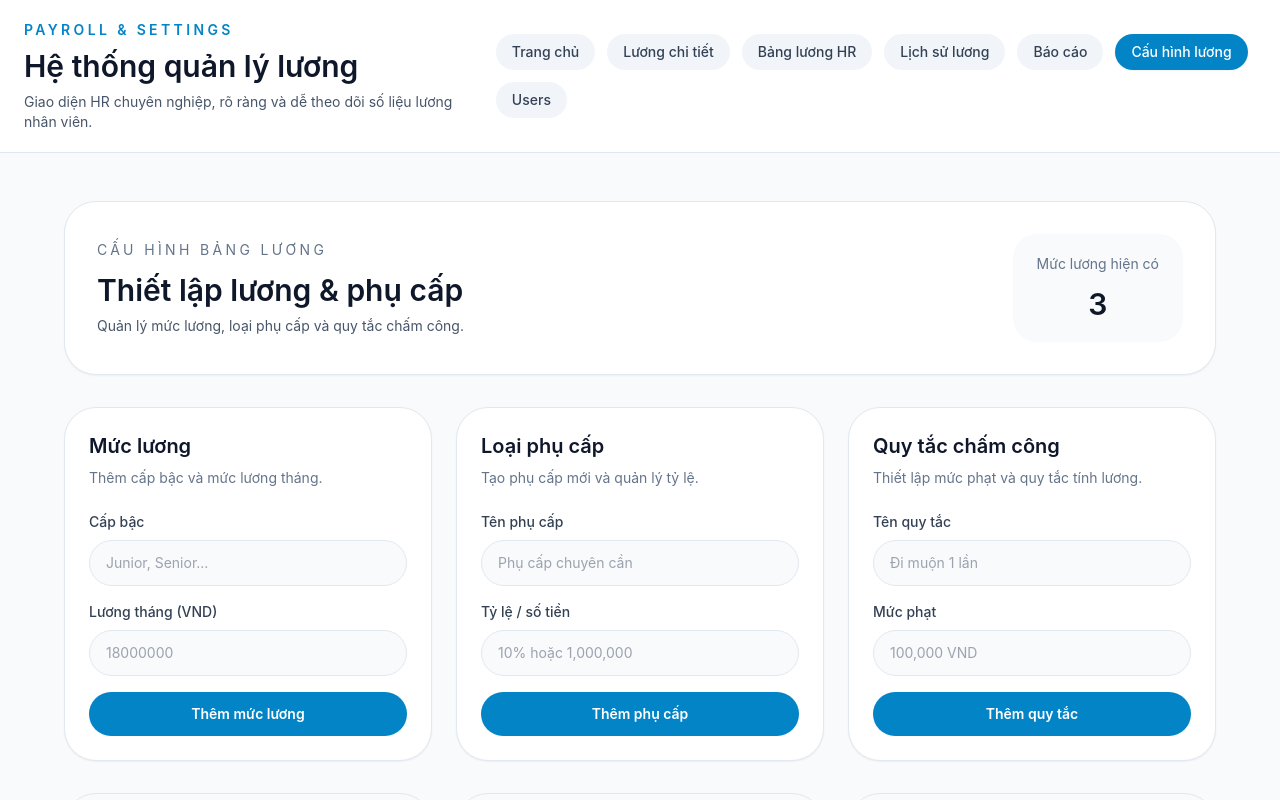
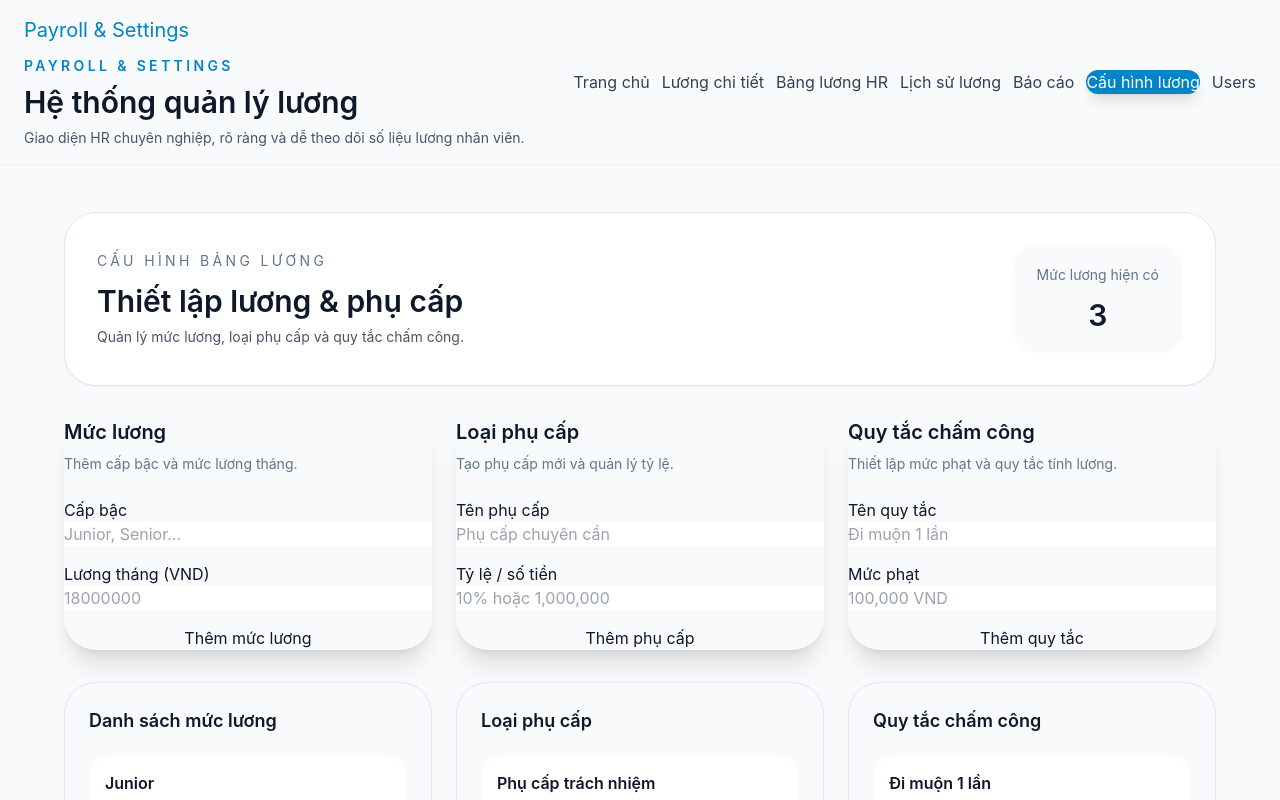
Before and after one commit to Hyuga31415/XayDungPhanMemWebNhom2Thu3Chieu, a React (Vite) app in the folder Frontend/: page /payroll-settings in a window 1280 px wide. Shown: the top 800 px of the page. Built offline with nearby package versions, Linux system fonts and the light colour scheme.

Commit message:
feat(fe): upgrade payroll UI with DaisyUI styling

```diff
--- a/Frontend/package.json
+++ b/Frontend/package.json
@@ -16,6 +16,7 @@
   "devDependencies": {
     "@vitejs/plugin-react": "^4.2.1",
     "autoprefixer": "^10.4.27",
+    "daisyui": "^5.5.19",
     "postcss": "^8.5.8",
     "tailwindcss": "^3.4.5",
     "vite": "^5.1.4"
--- a/Frontend/src/App.jsx
+++ b/Frontend/src/App.jsx
@@ -99,13 +99,18 @@ const navItems = [
 function App() {
   return (
     <BrowserRouter>
-      <div className="min-h-screen bg-slate-50 text-slate-900">
-        <header className="border-b border-slate-200 bg-white/90 backdrop-blur-sm">
-          <div className="mx-auto flex max-w-7xl flex-col gap-4 px-4 py-5 sm:px-6 md:flex-row md:items-center md:justify-between">
-            <div>
-              <p className="text-sm font-semibold uppercase tracking-[0.24em] text-sky-600">Payroll & Settings</p>
-              <h1 className="mt-2 text-3xl font-semibold text-slate-900">Hệ thống quản lý lương</h1>
-              <p className="mt-2 max-w-2xl text-sm text-slate-600">Giao diện HR chuyên nghiệp, rõ ràng và dễ theo dõi số liệu lương nhân viên.</p>
+      <div className="min-h-screen bg-base-200 text-base-content">
+        <header className="navbar bg-base-100 shadow-sm">
+          <div className="container mx-auto flex flex-col gap-4 px-4 py-4 sm:px-6 md:flex-row md:items-center md:justify-between">
+            <div className="flex flex-col gap-3">
+              <div className="flex items-center gap-3">
+                <span className="btn btn-ghost normal-case text-xl text-sky-600">Payroll & Settings</span>
+              </div>
+              <div>
+                <p className="text-sm font-semibold uppercase tracking-[0.24em] text-sky-600">Payroll & Settings</p>
+                <h1 className="mt-2 text-3xl font-semibold text-slate-900">Hệ thống quản lý lương</h1>
+                <p className="mt-2 max-w-2xl text-sm text-slate-600">Giao diện HR chuyên nghiệp, rõ ràng và dễ theo dõi số liệu lương nhân viên.</p>
+              </div>
             </div>
             <nav className="flex flex-wrap items-center gap-3">
               {navItems.map((item) => (
@@ -113,7 +118,7 @@ function App() {
                   key={item.path}
                   to={item.path}
                   className={({ isActive }) =>
-                    `rounded-full px-4 py-2 text-sm font-medium transition ${isActive ? 'bg-sky-600 text-white shadow-sm' : 'bg-slate-100 text-slate-700 hover:bg-slate-200'}`
+                    `btn btn-ghost btn-sm rounded-full text-slate-700 transition ${isActive ? 'bg-sky-600 text-white shadow-lg' : 'bg-base-200 hover:bg-base-300'}`
                   }
                 >
                   {item.label}
@@ -123,7 +128,7 @@ function App() {
           </div>
         </header>
 
-        <main className="mx-auto max-w-7xl px-4 py-6 sm:px-6 lg:px-8">
+        <main className="container mx-auto px-4 py-6 sm:px-6 lg:px-8">
           <Routes>
             <Route
               path="/"
@@ -138,18 +143,18 @@ function App() {
                           Kiểm soát nhanh số liệu nhân viên, trạng thái bảng lương và cấu hình chi tiết trong cùng một giao diện.
                         </p>
                       </div>
-                      <div className="grid gap-4 sm:grid-cols-2 lg:grid-cols-3">
-                        <div className="rounded-[1.5rem] bg-white/10 p-5 backdrop-blur-sm">
-                          <p className="text-sm uppercase tracking-[0.2em] text-cyan-100/80">Tổng nhân viên</p>
-                          <p className="mt-3 text-3xl font-semibold">320</p>
+                      <div className="stats stats-vertical gap-4 rounded-[1.5rem] bg-white/10 p-4 text-white shadow-sm sm:stats-horizontal lg:stats-horizontal">
+                        <div className="stat rounded-3xl bg-white/10 p-5 shadow-sm">
+                          <div className="stat-title text-cyan-100/80">Tổng nhân viên</div>
+                          <div className="stat-value text-3xl">320</div>
                         </div>
-                        <div className="rounded-[1.5rem] bg-white/10 p-5 backdrop-blur-sm">
-                          <p className="text-sm uppercase tracking-[0.2em] text-cyan-100/80">Bảng lương</p>
-                          <p className="mt-3 text-3xl font-semibold">23</p>
+                        <div className="stat rounded-3xl bg-white/10 p-5 shadow-sm">
+                          <div className="stat-title text-cyan-100/80">Bảng lương</div>
+                          <div className="stat-value text-3xl">23</div>
                         </div>
-                        <div className="rounded-[1.5rem] bg-white/10 p-5 backdrop-blur-sm">
-                          <p className="text-sm uppercase tracking-[0.2em] text-cyan-100/80">Mức lương</p>
-                          <p className="mt-3 text-3xl font-semibold">12</p>
+                        <div className="stat rounded-3xl bg-white/10 p-5 shadow-sm">
+                          <div className="stat-title text-cyan-100/80">Mức lương</div>
+                          <div className="stat-value text-3xl">12</div>
                         </div>
                       </div>
                     </div>
--- a/Frontend/src/PayrollSettings.jsx
+++ b/Frontend/src/PayrollSettings.jsx
@@ -64,7 +64,8 @@ const PayrollSettings = ({ initialSalaryLevels, initialAllowances, initialRules
       </section>
 
       <section className="grid gap-6 xl:grid-cols-3">
-        <article className="rounded-[2rem] border border-slate-200 bg-white p-6 shadow-sm">
+        <article className="card rounded-[2rem] bg-base-100 shadow-xl">
+          <div className="card-body">
             <div className="flex items-center justify-between">
               <div>
                 <h2 className="text-xl font-semibold text-slate-900">Mức lương</h2>
@@ -72,79 +73,96 @@ const PayrollSettings = ({ initialSalaryLevels, initialAllowances, initialRules
               </div>
             </div>
             <form onSubmit={handleAddSalaryLevel} className="mt-6 space-y-4">
-            <div>
-              <label className="block text-sm font-medium text-slate-700">Cấp bậc</label>
+              <div className="form-control w-full">
+                <label className="label">
+                  <span className="label-text">Cấp bậc</span>
+                </label>
                 <input
                   value={newSalaryLabel}
                   onChange={(e) => setNewSalaryLabel(e.target.value)}
                   placeholder="Junior, Senior..."
-                className="mt-2 w-full rounded-3xl border border-slate-200 bg-slate-50 px-4 py-3 text-sm outline-none focus:border-sky-400 focus:ring-2 focus:ring-sky-100"
+                  className="input input-bordered w-full"
                 />
               </div>
-            <div>
-              <label className="block text-sm font-medium text-slate-700">Lương tháng (VND)</label>
+              <div className="form-control w-full">
+                <label className="label">
+                  <span className="label-text">Lương tháng (VND)</span>
+                </label>
                 <input
                   type="number"
                   value={newSalaryValue}
                   onChange={(e) => setNewSalaryValue(e.target.value)}
                   placeholder="18000000"
-                className="mt-2 w-full rounded-3xl border border-slate-200 bg-slate-50 px-4 py-3 text-sm outline-none focus:border-sky-400 focus:ring-2 focus:ring-sky-100"
+                  className="input input-bordered w-full"
                 />
               </div>
-            <button className="w-full rounded-3xl bg-sky-600 px-4 py-3 text-sm font-semibold text-white transition hover:bg-sky-700">Thêm mức lương</button>
+              <button className="btn btn-primary w-full">Thêm mức lương</button>
             </form>
+          </div>
         </article>
 
-        <article className="rounded-[2rem] border border-slate-200 bg-white p-6 shadow-sm">
+        <article className="card rounded-[2rem] bg-base-100 shadow-xl">
+          <div className="card-body">
             <h2 className="text-xl font-semibold text-slate-900">Loại phụ cấp</h2>
             <p className="mt-2 text-sm text-slate-500">Tạo phụ cấp mới và quản lý tỷ lệ.</p>
             <form onSubmit={handleAddAllowance} className="mt-6 space-y-4">
-            <div>
-              <label className="block text-sm font-medium text-slate-700">Tên phụ cấp</label>
+              <div className="form-control w-full">
+                <label className="label">
+                  <span className="label-text">Tên phụ cấp</span>
+                </label>
                 <input
                   value={newAllowanceLabel}
                   onChange={(e) => setNewAllowanceLabel(e.target.value)}
                   placeholder="Phụ cấp chuyên cần"
-                className="mt-2 w-full rounded-3xl border border-slate-200 bg-slate-50 px-4 py-3 text-sm outline-none focus:border-sky-400 focus:ring-2 focus:ring-sky-100"
+                  className="input input-bordered w-full"
                 />
               </div>
-            <div>
-              <label className="block text-sm font-medium text-slate-700">Tỷ lệ / số tiền</label>
+              <div className="form-control w-full">
+                <label className="label">
+                  <span className="label-text">Tỷ lệ / số tiền</span>
+                </label>
                 <input
                   value={newAllowanceRate}
                   onChange={(e) => setNewAllowanceRate(e.target.value)}
                   placeholder="10% hoặc 1,000,000"
-                className="mt-2 w-full rounded-3xl border border-slate-200 bg-slate-50 px-4 py-3 text-sm outline-none focus:border-sky-400 focus:ring-2 focus:ring-sky-100"
+                  className="input input-bordered w-full"
                 />
               </div>
-            <button className="w-full rounded-3xl bg-sky-600 px-4 py-3 text-sm font-semibold text-white transition hover:bg-sky-700">Thêm phụ cấp</button>
+              <button className="btn btn-primary w-full">Thêm phụ cấp</button>
             </form>
+          </div>
         </article>
 
-        <article className="rounded-[2rem] border border-slate-200 bg-white p-6 shadow-sm">
+        <article className="card rounded-[2rem] bg-base-100 shadow-xl">
+          <div className="card-body">
             <h2 className="text-xl font-semibold text-slate-900">Quy tắc chấm công</h2>
             <p className="mt-2 text-sm text-slate-500">Thiết lập mức phạt và quy tắc tính lương.</p>
             <form onSubmit={handleAddRule} className="mt-6 space-y-4">
-            <div>
-              <label className="block text-sm font-medium text-slate-700">Tên quy tắc</label>
+              <div className="form-control w-full">
+                <label className="label">
+                  <span className="label-text">Tên quy tắc</span>
+                </label>
                 <input
                   value={newRuleName}
                   onChange={(e) => setNewRuleName(e.target.value)}
                   placeholder="Đi muộn 1 lần"
-                className="mt-2 w-full rounded-3xl border border-slate-200 bg-slate-50 px-4 py-3 text-sm outline-none focus:border-sky-400 focus:ring-2 focus:ring-sky-100"
+                  className="input input-bordered w-full"
                 />
               </div>
-            <div>
-              <label className="block text-sm font-medium text-slate-700">Mức phạt</label>
+              <div className="form-control w-full">
+                <label className="label">
+                  <span className="label-text">Mức phạt</span>
+                </label>
                 <input
                   value={newRulePenalty}
                   onChange={(e) => setNewRulePenalty(e.target.value)}
                   placeholder="100,000 VND"
-                className="mt-2 w-full rounded-3xl border border-slate-200 bg-slate-50 px-4 py-3 text-sm outline-none focus:border-sky-400 focus:ring-2 focus:ring-sky-100"
+                  className="input input-bordered w-full"
                 />
               </div>
-            <button className="w-full rounded-3xl bg-sky-600 px-4 py-3 text-sm font-semibold text-white transition hover:bg-sky-700">Thêm quy tắc</button>
+              <button className="btn btn-primary w-full">Thêm quy tắc</button>
             </form>
+          </div>
         </article>
       </section>
 
```
Also changed, not shown: Frontend/src/PayrollDetail.jsx (+12 -10 lines), Frontend/src/PayrollHistory.jsx (+21 -21 lines), Frontend/src/PayrollManagement.jsx (+14 -12 lines), Frontend/src/PayrollReports.jsx (+7 -5 lines), Frontend/tailwind.config.js (+10 -1 lines), 1 other file (tests, documents, lock files or other folders). Lines whose indentation alone changed are shown as unchanged.
